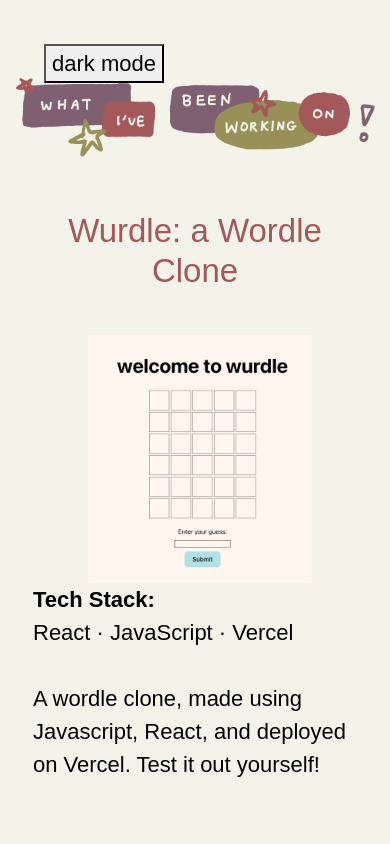
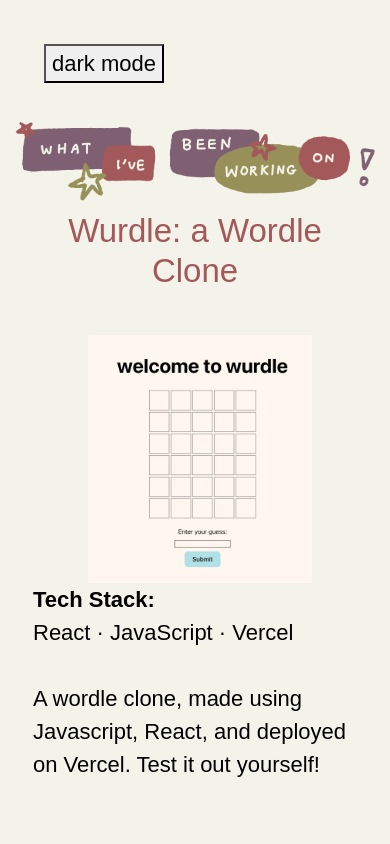
Before and after one commit to ejeankuo/ejean-s-website, a React (Create React App) app: page /projects in a window 390 px wide. Shown: the top 844 px of the page. Built offline with nearby package versions, Linux system fonts and the light colour scheme; a web font is replaced by a local one.

Commit message:
fix projects page responsiveness

```diff
--- a/src/pages/projectspage.css
+++ b/src/pages/projectspage.css
@@ -66,6 +66,7 @@
     }
     .projects-heading {
       width: 100%;
+      margin: -1rem auto;
     }
     .project-image-wurdle {
       padding-left: 4rem;
```
